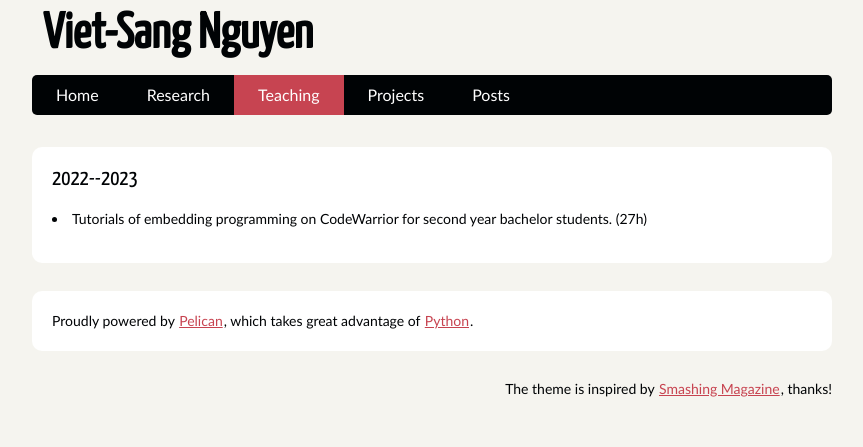
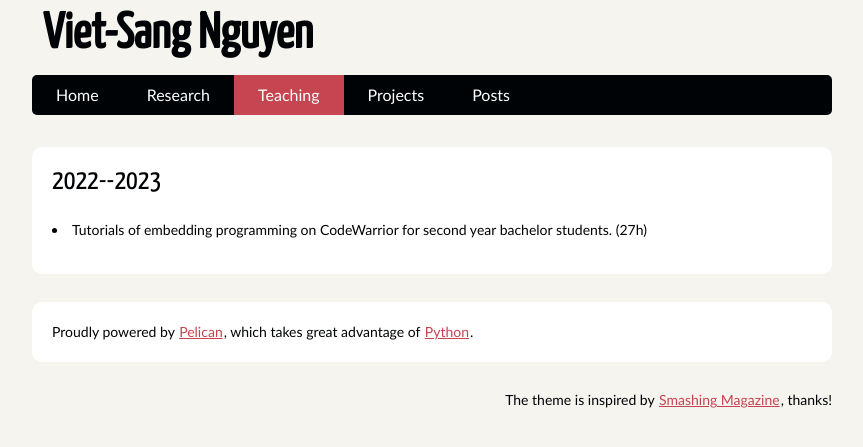
Before and after one commit to nvietsang/nvietsang.github.io, a Jekyll site: the page built from teaching.html, in a window 1280 px wide. Shown: the top 447 px of the page, without its empty margins (208-1071 px from the left). Built offline with Jekyll 4.4.1, drawn with Linux system fonts in a browser that asks for light colours.

```diff
--- a/teaching.html
+++ b/teaching.html
@@ -5,10 +5,10 @@ layout: default
 <section id="content" class="body">
 
     <!-- SECTION --->
-    <!-- <h2>2023--2024</h2>
+    <!-- <h1>2023--2024</h1>
         <li> Tutorials of embedding programming on CodeWarrior for second year bachelor students. (27h) </li>
         <li> Tutorials of C programming for second year bachelor students. (27h) </li> -->
-    <h2>2022--2023</h2>
+    <h1>2022--2023</h1>
         <li> Tutorials of embedding programming on CodeWarrior for second year bachelor students. (27h) </li>
 
 </section>
```
